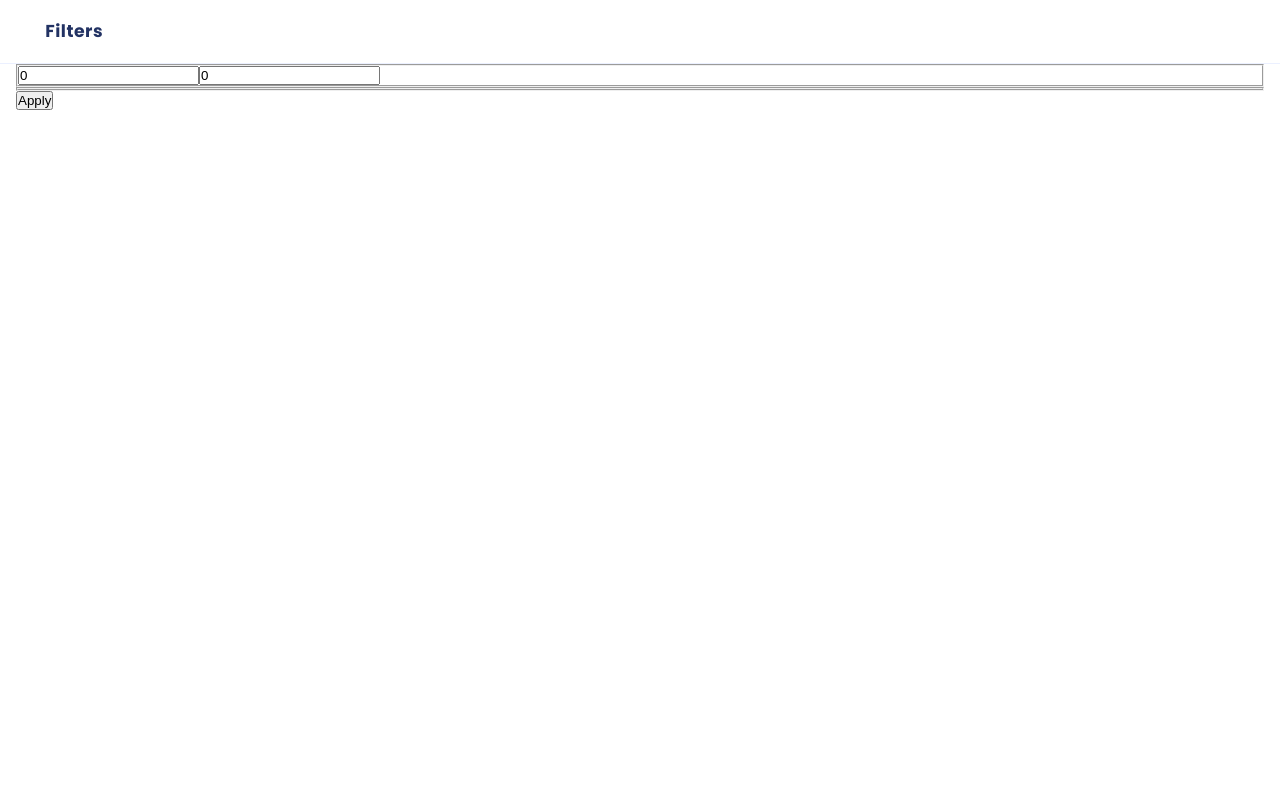
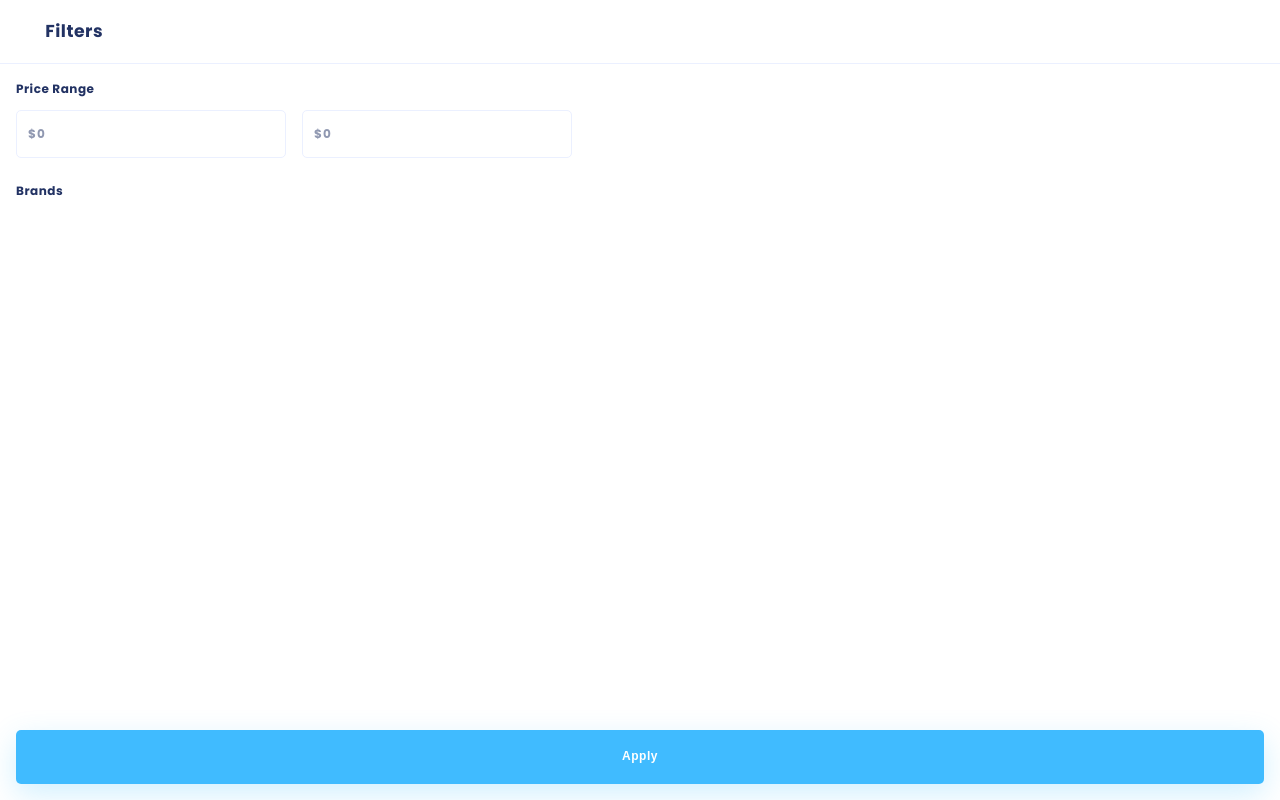
Before and after one commit to DmitriyIshchenko/e-commerce, a React (Create React App) app: page /filter in a window 1280 px wide. Built offline with nearby package versions, Linux system fonts and the light colour scheme; some icons are missing; what @mswjs/data would draw is missing.

Commit message:
Style the filter component

```diff
--- a/src/features/shop/Filters.js
+++ b/src/features/shop/Filters.js
@@ -4,28 +4,40 @@ import PropTypes from 'prop-types';
 import { filtersUpdated } from './shopSlice';
 import Header from '../../common/Header';
 
+import styles from './Filters.module.scss';
+import classNames from 'classnames';
+
 function PriceFilter(props) {
   const { newMinPrice, setNewMinPrice, newMaxPrice, setNewMaxPrice } = props;
 
   return (
-    <fieldset>
+    <fieldset className={styles.fieldset}>
+      <p className={styles.title}>price range</p>
+      <div className={styles.byPrice}>
         <label htmlFor='min-price'>
+          <span className={styles.currency}>$</span>
           <input
+            className={styles.minmax}
             id='min-price'
-          type='number'
+            type='text'
+            pattern='[0-9]*'
             value={newMinPrice}
             onChange={(e) => setNewMinPrice(+e.target.value)}
           />
         </label>
 
         <label htmlFor='max-price'>
+          <span className={styles.currency}>$</span>
           <input
+            className={styles.minmax}
             id='max-price'
-          type='number'
+            type='text'
+            pattern='[0-9]*'
             value={newMaxPrice}
             onChange={(e) => setNewMaxPrice(+e.target.value)}
           />
         </label>
+      </div>
     </fieldset>
   );
 }
@@ -42,11 +54,18 @@ function BrandsFilter({ brands, setBrands }) {
     tempBrands[0] = { active: areAllChecked, name: 'all' };
     setBrands(tempBrands);
   };
-  const brandsCheckboxes = brands.map((item) => (
+
+  const brandsListItems = brands.map((item) => (
     <li key={item.name}>
-      <label htmlFor={item.name}>
-        {item.name}
+      <label className={styles.label} htmlFor={item.name}>
+        <span className={styles.brandName}>{item.name}</span>
+        <span
+          className={classNames(styles.checkbox, {
+            [styles.checked]: item.active,
+          })}
+        ></span>
         <input
+          className='sr-only'
           type='checkbox'
           id={item.name}
           checked={item.active}
@@ -58,8 +77,9 @@ function BrandsFilter({ brands, setBrands }) {
   ));
 
   return (
-    <fieldset>
-      <ul>{brandsCheckboxes}</ul>
+    <fieldset className={styles.fieldset}>
+      <p className={styles.title}>Brands</p>
+      <ul className={styles.byBrand}>{brandsListItems}</ul>
     </fieldset>
   );
 }
@@ -83,9 +103,9 @@ export default function Filters() {
   };
 
   return (
-    <>
+    <aside>
       <Header title='filters' />
-      <form>
+      <form className={styles.form}>
         <PriceFilter
           newMinPrice={newMinPrice}
           setNewMinPrice={setNewMinPrice}
@@ -93,11 +113,15 @@ export default function Filters() {
           setNewMaxPrice={setNewMaxPrice}
         />
         <BrandsFilter brands={brands} setBrands={setBrands} />
-        <button type='button' onClick={onApplyClicked}>
+        <button
+          className={styles.applyBtn}
+          type='button'
+          onClick={onApplyClicked}
+        >
           Apply
         </button>
       </form>
-    </>
+    </aside>
   );
 }
 
--- /dev/null
+++ b/src/features/shop/Filters.module.scss
@@ -0,0 +1,106 @@
+@use '../../styles/colors';
+@use '../../styles/typography' as text;
+@use '../../styles/buttons';
+
+.form {
+  display: flex;
+  flex-direction: column;
+  gap: 2.4rem;
+
+  margin-top: 1.6rem;
+}
+
+.fieldset {
+  border: none;
+
+  .title {
+    @include text.heading(5);
+    margin-bottom: 1.2rem;
+  }
+}
+
+.byPrice {
+  display: flex;
+  gap: 1.6rem;
+
+  label {
+    position: relative;
+  }
+
+  .minmax {
+    width: 100%;
+    padding: 1.2rem;
+    padding-left: 2rem;
+
+    border: 1px solid colors.$neutral-light;
+    border-radius: 5px;
+
+    @include text.body-text(sm, bold);
+    font-family: inherit;
+  }
+
+  .currency {
+    position: absolute;
+    top: 50%;
+    left: 1.2rem;
+    transform: translateY(-50%);
+
+    @include text.body-text(sm, bold);
+  }
+}
+
+.byBrand {
+  display: flex;
+  flex-direction: column;
+  gap: 1.2rem;
+
+  list-style: none;
+  @include text.body-text(sm, regular);
+  text-transform: capitalize;
+
+  .label {
+    position: relative;
+
+    .checkbox {
+      content: '';
+      position: absolute;
+      display: block;
+      top: 50%;
+      left: 0;
+      transform: translateY(-50%);
+
+      width: 2.4rem;
+      height: 2.4rem;
+      border: 1px solid colors.$neutral-light;
+      border-radius: 5px;
+    }
+    .checked::after {
+      content: '';
+      position: absolute;
+      top: 50%;
+      left: 30%;
+
+      width: 0.4rem;
+      aspect-ratio: 0.5;
+
+      border: solid colors.$primary-blue;
+      border-width: 0 2px 2px 0;
+
+      transform: rotate(45deg) translate(-50%, -50%);
+    }
+
+    .brandName {
+      padding-left: 3.2rem;
+    }
+  }
+}
+
+.applyBtn {
+  position: fixed;
+  bottom: 1.6rem;
+  left: 1.6rem;
+
+  @include buttons.btn;
+  width: calc(100% - 3.2rem);
+  @include text.body-text(sm, bold, #fff);
+}
```
Lines whose indentation alone changed are shown as unchanged.
